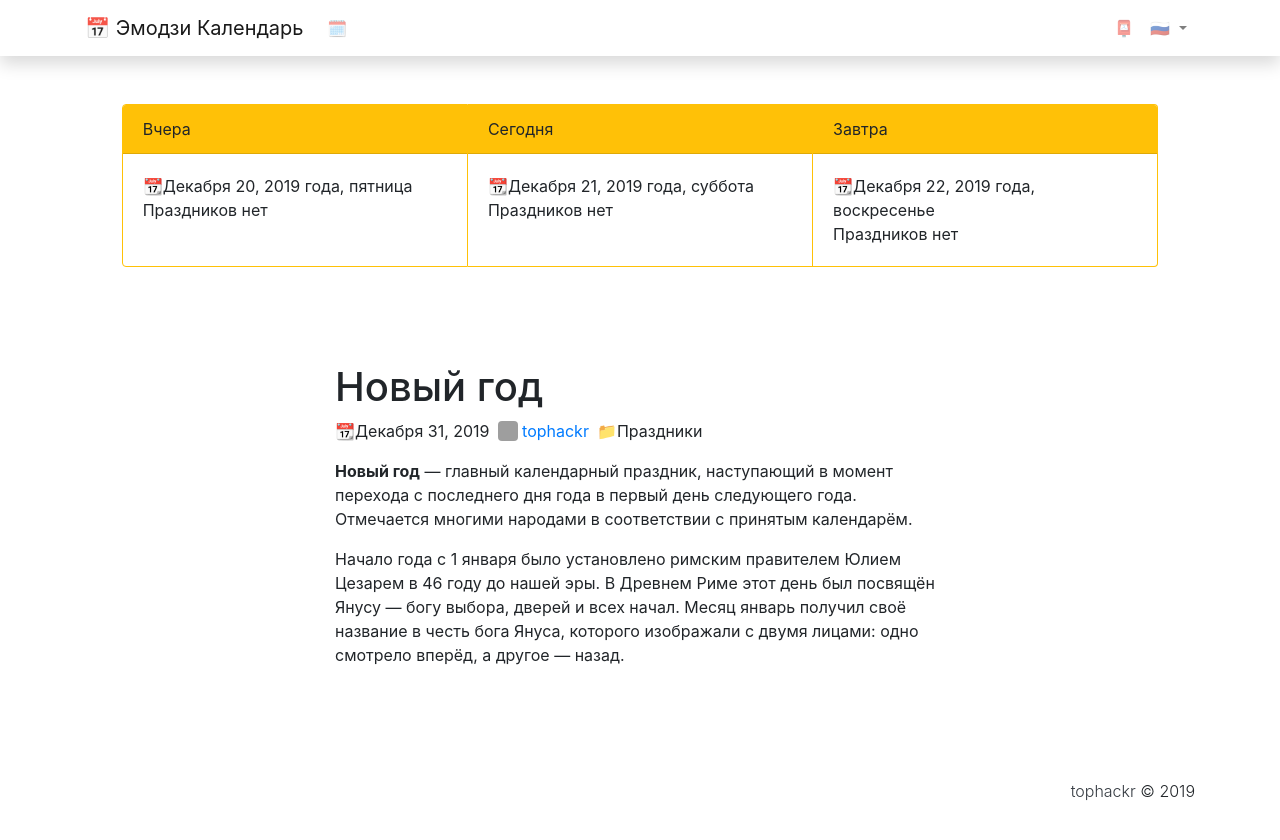
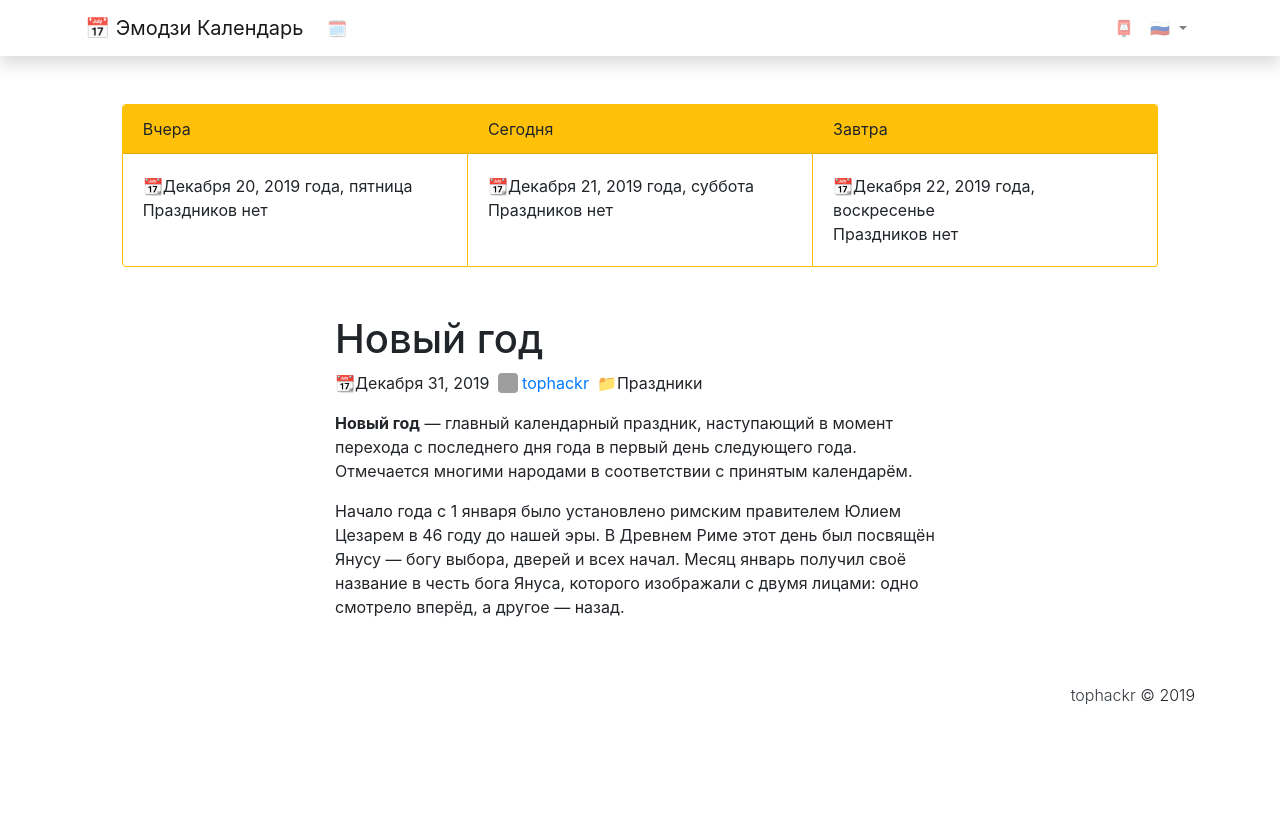
Before and after one commit to tophackr/emojicalendar, a Jekyll site: the page built from _posts/1970-12-31-ru.md, in a window 1280 px wide. Shown: the top 840 px of the page. Built offline with Jekyll 4.4.1, drawn with Linux system fonts in a browser that asks for light colours; comment, search, counter and statistics services are not loaded; grey boxes are pictures that could not be loaded.

Commit message:
minor changes

```diff
--- a/_layouts/page.html
+++ b/_layouts/page.html
@@ -2,7 +2,7 @@
 layout: default
 ---
 
-<div class="row justify-content-center py-5">
+<div class="row justify-content-center my-5">
     <div class="col-md-6">
         {{ content }}
     </div>
```
